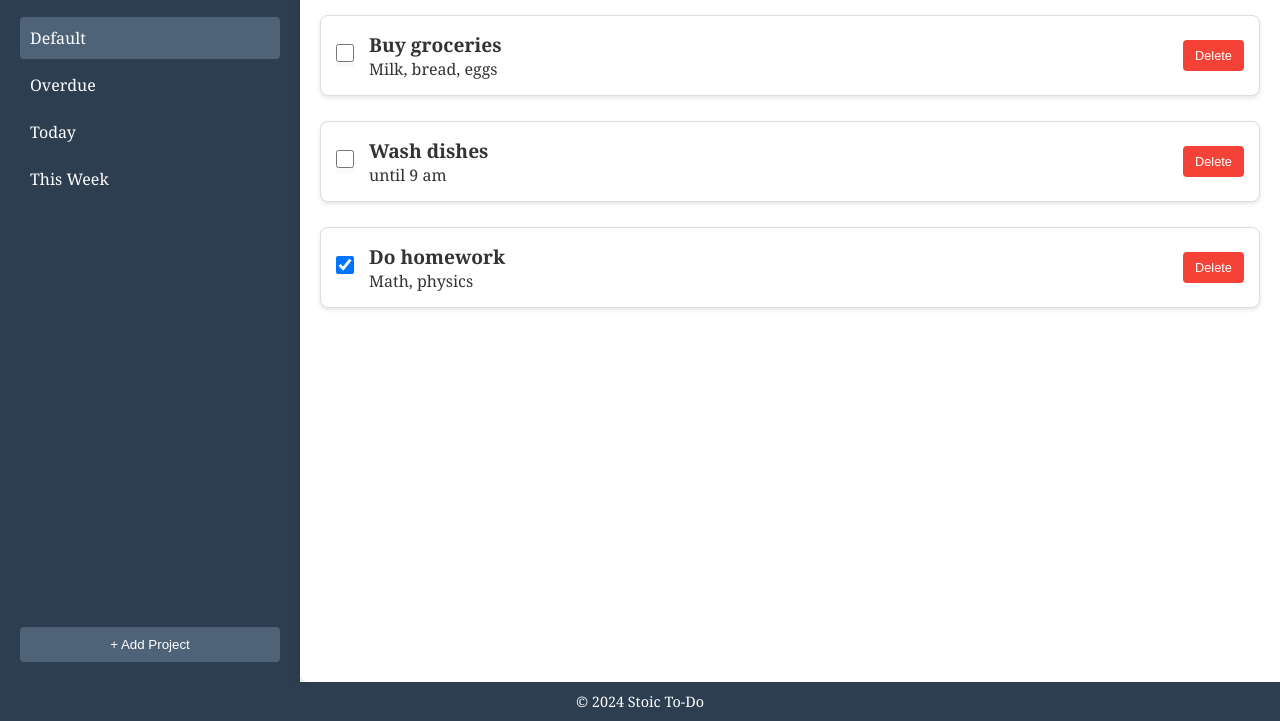
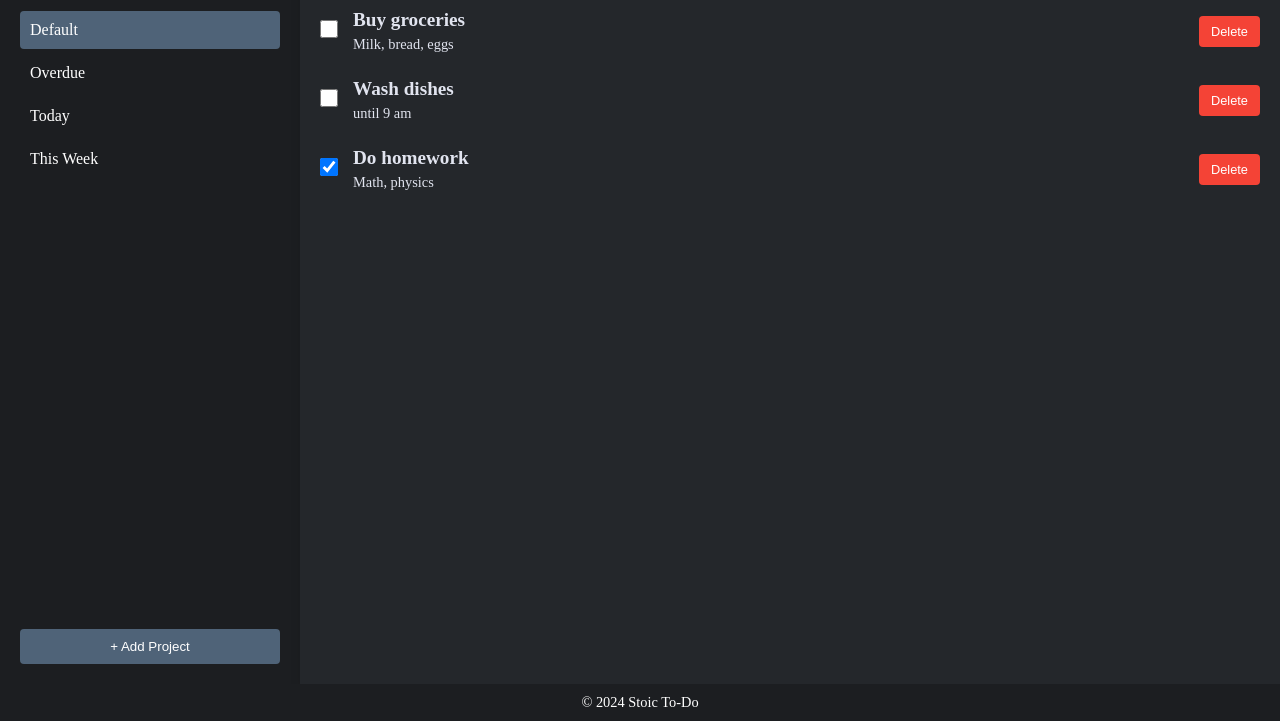
Before and after one commit to tagirkamaev/todo-list, a website built with webpack: page src/template.html in a window 1280 px wide. Shown: the part 79-800 px from the top of the page. Built offline with nearby package versions, Linux system fonts and the light colour scheme.

Commit message:
Made couple changes to design
Now design is dark and tasks look not like separate cards

```diff
--- a/src/style.css
+++ b/src/style.css
@@ -7,7 +7,7 @@
 
   /* Body */
 body {
-    font-family: 'Georgia', serif;
+    font-family: 'Montserrat', serif;
     color: #333;
     background-color: #f5f5f5;
     display: flex;
@@ -24,7 +24,7 @@ body {
   /* Sidebar */
 #sidebar {
     width: 300px;
-    background-color: #2c3e50;
+    background-color: #1c1e21;
     color: white;
     padding: 20px;
     display: flex;
@@ -75,8 +75,7 @@ body {
     display: flex;
     flex-direction: column;
     padding: 20px;
-    background-color: #fff;
-    border-radius: 8px 0 0 8px;
+    background-color: #24272b;
     box-shadow: 0 4px 10px rgba(0, 0, 0, 0.1);
   }
 
@@ -92,7 +91,7 @@ body {
 
   header h1 {
     font-size: 2rem;
-    color: #2c3e50;
+    color: #c0cfde;
   }
 
   #add-task {
@@ -119,23 +118,23 @@ body {
     display: flex;
     align-items: center;
     justify-content: space-between;
-    background-color: #fff;
-    border: 1px solid #ddd;
-    padding: 15px;
+    /* background-color: #fff; */
+    /* border: 1px solid #ddd; */
+    /* padding: 15px; */
     margin-bottom: 10px;
-    border-radius: 8px;
-    box-shadow: 0 2px 4px rgba(0, 0, 0, 0.1);
+    /* border-radius: 8px; */
+    /* box-shadow: 0 2px 4px rgba(0, 0, 0, 0.1); */
     transition: background 0.3s;
   }
 
   .todo:hover {
-    background-color: #f9f9f9;
+    background-color: #2d3036;
   }
 
-  /* Checkbox for Task Completion */
+  /* Checkbox for Task Completion
   .checkbox {
     background-color: #f9f9f9;
-  }
+  } */
 
   .checkbox input[type='checkbox'] {
     width: 18px;
@@ -151,14 +150,14 @@ body {
   .task-title {
     display: block;
     font-size: 1.2rem;
-    color: #333;
+    color: #e1e4ef;
     font-weight: bold;
   }
 
-  .task-des {
+  .task-desc {
     display: block;
     font-size: 0.9rem;
-    color: #777;
+    color: #e1e4ef;
     margin-top: 5px;
   }
 
@@ -181,7 +180,7 @@ body {
     margin-top: auto;
     text-align: center;
     padding: 10px;
-    background-color: #2c3e50;
+    background-color: #1c1e21;
     color: white;
     font-size: 0.9rem;
   }
```
